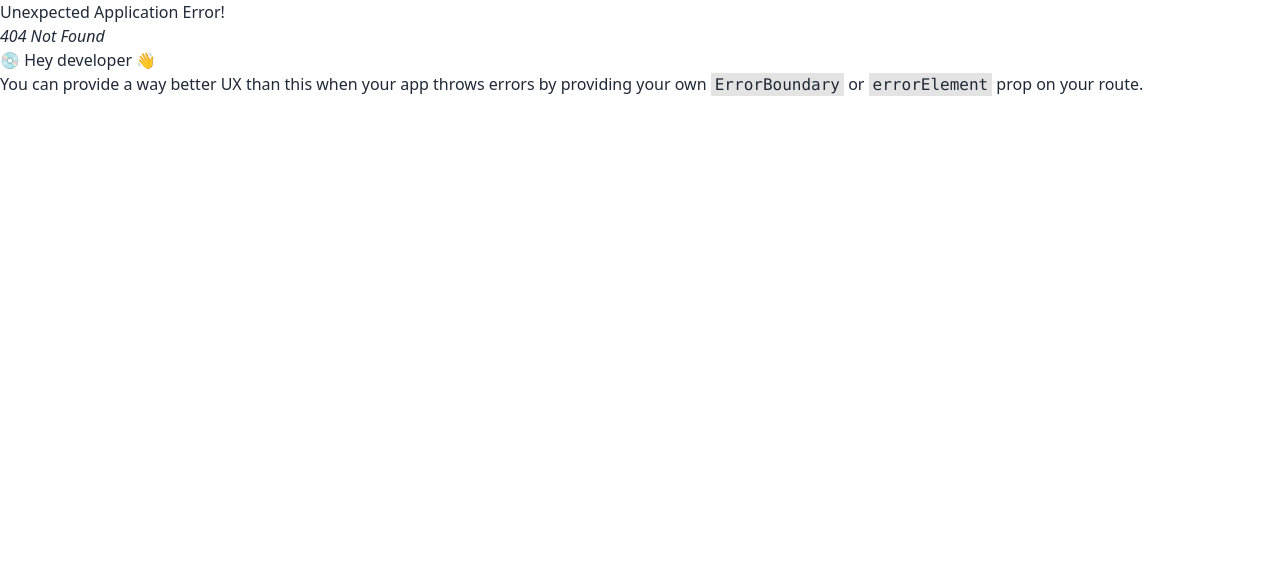
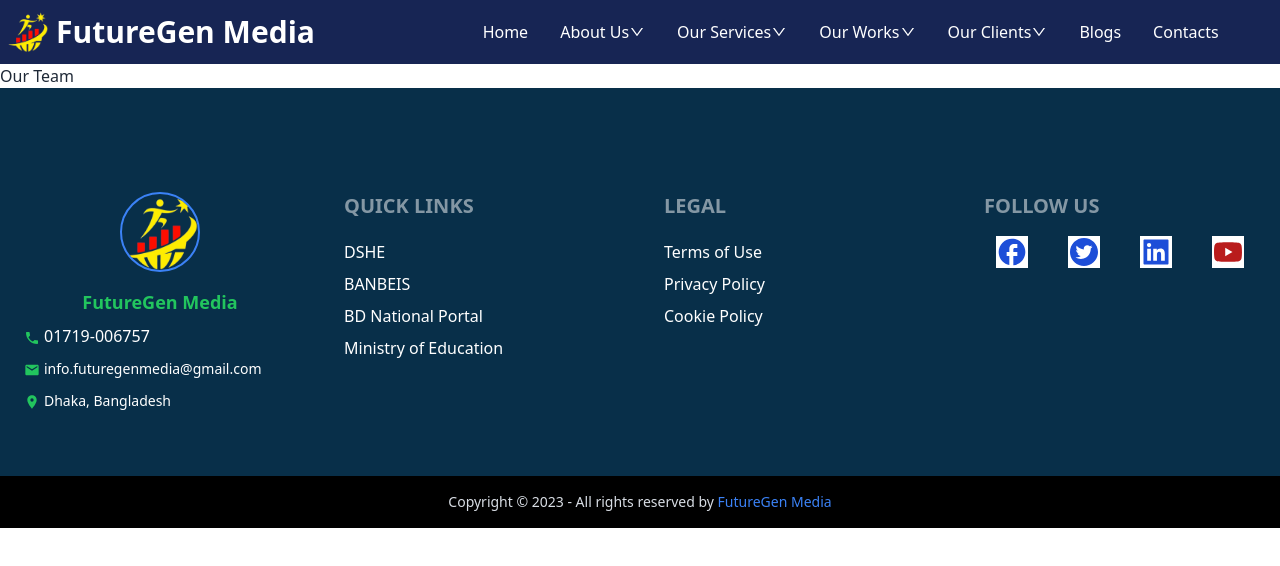
Before and after one commit to aminulislam2002/future-gen-media-client, a React (Vite) app: page /our-team in a window 1280 px wide. Before the commit this address had no page. Shown: the top 566 px of the page. Built offline with nearby package versions, Linux system fonts and the light colour scheme.

Commit message:
add our team page

```diff
--- /dev/null
+++ b/src/Pages/AboutUs/OurTeam.jsx
@@ -0,0 +1,10 @@
+
+const OurTeam = () => {
+    return (
+        <div>
+            <h1>Our Team</h1>
+        </div>
+    );
+};
+
+export default OurTeam;
--- a/src/Pages/Shared/Navbar/Navbar.jsx
+++ b/src/Pages/Shared/Navbar/Navbar.jsx
@@ -92,6 +92,9 @@
         >
           {/* Dropdown content */}
           <ul>
+            <Link to="/our-team">
+              <li className="text-white hover:bg-white hover:text-black ps-2 rounded">Our Team</li>
+            </Link>
             <Link to="/history-of-future-gen-media">
               <li className="text-white hover:bg-white hover:text-black ps-2 rounded">History of FutureGen</li>
             </Link>
--- a/src/Routers/Routers.jsx
+++ b/src/Routers/Routers.jsx
@@ -10,6 +10,7 @@
 import OurClientsFeedback from "../Pages/OurClients/OurClientsFeedback";
 import Blog from "../Pages/Blog/Blog";
 import Contact from "../Pages/Contact/Contact";
+import OurTeam from "../Pages/AboutUs/OurTeam";
 
 const router = createBrowserRouter([
   {
@@ -19,6 +20,10 @@
       {
         path: "/",
         element: <Home></Home>,
+      },
+      {
+        path: "our-team",
+        element: <OurTeam></OurTeam>,
       },
       {
         path: "history-of-future-gen-media",
```
